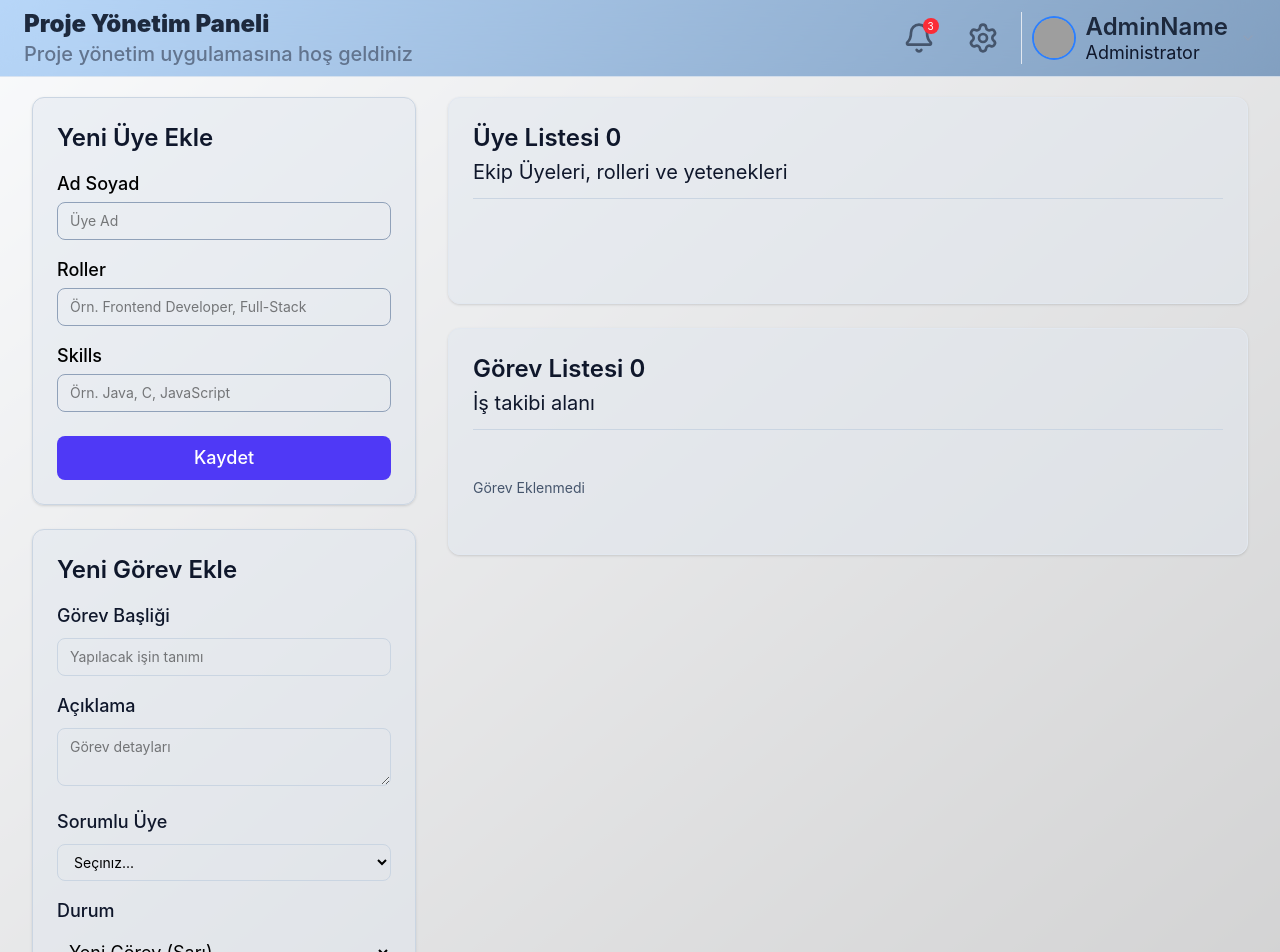
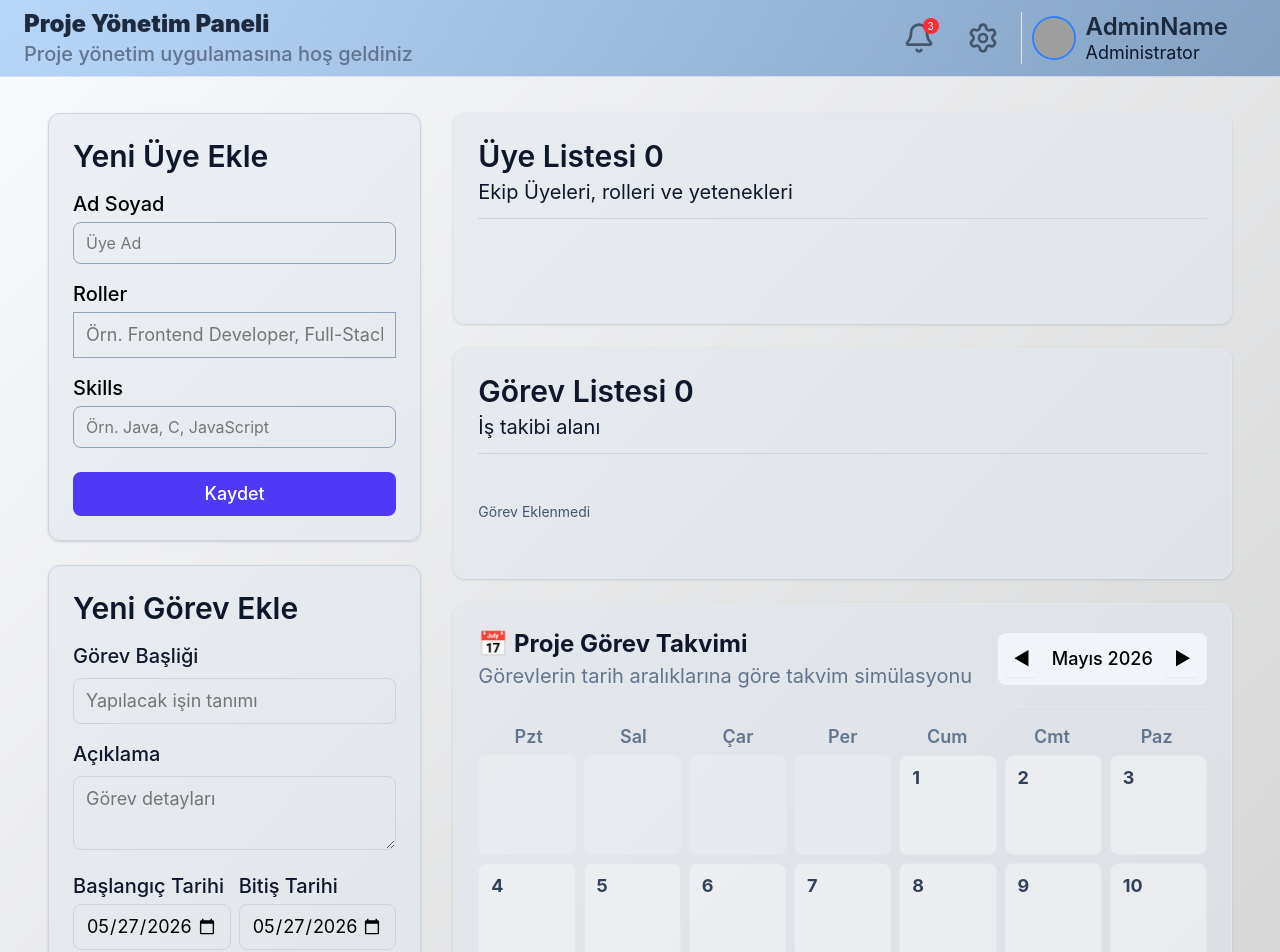
Before and after one commit to YoncaEsendemir/ProjectManagement, a React app in the folder frontend/: page / in a window 1280 px wide. Shown: the top 952 px of the page. Built offline with nearby package versions, Linux system fonts and the light colour scheme; grey boxes are pictures that could not be loaded; the HTML template or start-up script is replaced by a standard one.

Commit message:
Tasarım Guncellendi

```diff
--- a/frontend/src/components/MemberForm.jsx
+++ b/frontend/src/components/MemberForm.jsx
@@ -34,18 +34,18 @@ const handleSubmit=(e)=>{
   return (
     <form onSubmit={handleSubmit} className='space-y-4'>
         <div>
-          <label className='block text-lg font-medium text-salte-800/50 dark:text-white/80 mb-1'> Ad Soyad</label>
-            <input type="text" value={name} onChange={(e)=>setName(e.target.value)} placeholder="Üye Ad" required className="w-full px-3 py-2 border border-slate-400 rounded-lg text-sm focus:outline-none"/>
+          <label className='block text-xl font-medium text-salte-800/50 dark:text-white/80 mb-1'> Ad Soyad</label>
+            <input type="text" value={name} onChange={(e)=>setName(e.target.value)} placeholder="Üye Ad" required className="w-full px-3 py-2 border border-slate-400 rounded-lg text-base focus:outline-none"/>
         </div>
 
         <div>
-            <label className='block text-lg font-medium text-salte-800/50 dark:text-white/80 mb-1'>Roller</label>
-            <input type="text" value={rolesInput}  onChange={(e)=>setRolesInput(e.target.value)} required placeholder="Örn. Frontend Developer, Full-Stack" className="w-full px-3 py-2 border border-slate-400 rounded-lg text-sm focus:outline-none"/>
+            <label className='block text-xl font-medium text-salte-800/50 dark:text-white/80 mb-1'>Roller</label>
+            <input type="text" value={rolesInput}  onChange={(e)=>setRolesInput(e.target.value)} required placeholder="Örn. Frontend Developer, Full-Stack" className="w-full px-3 py-2 border border-slate-400 rounded-base text-lg focus:outline-none"/>
         </div>
 
         <div>
-            <label className='block text-lg font-medium text-salte-800/50 dark:text-white/80 mb-1'>Skills</label>
-            <input type="text" value={skillsInput}  onChange={(e)=>setSkillsInput(e.target.value)} required placeholder="Örn. Java, C, JavaScript" className="w-full px-3 py-2 border border-slate-400 rounded-lg text-sm focus:outline-none"/>
+            <label className='block text-xl font-medium text-salte-800/50 dark:text-white/80 mb-1'>Skills</label>
+            <input type="text" value={skillsInput}  onChange={(e)=>setSkillsInput(e.target.value)} required placeholder="Örn. Java, C, JavaScript" className="w-full px-3 py-2 border border-slate-400 rounded-lg text-base focus:outline-none"/>
         </div>
         <div className="flex space-x-2 pt-2">
             <button type="submit" className='flex-1 bg-indigo-600 text-white py-2 px-3 rounded-lg text-lg font-medium hover:bg-indigo-700 transitions'> {editingMember ? 'Güncelle' : 'Kaydet'}</button>
--- a/frontend/src/components/TaskForm.jsx
+++ b/frontend/src/components/TaskForm.jsx
@@ -6,6 +6,9 @@ function TaskForm({onSave,editingTask,members,onCancel}) {
     const [description,setDescription]=useState('');
     const [assignedTo,setAssignedTo]=useState('');
     const [status,setStatus]=useState('Yeni Görev');
+    // tarihler eklendı yani görev başlangiç ve bitiş tarihi ekledım varsayım bügünün tarihi olarak alındı
+    const [startDate,setStartDate]=useState(new Date().toISOString().split('T')[0]);
+    const [endDate, setEndDate] = useState(new Date().toISOString().split('T')[0]);
 
     useEffect(()=>{
         if(editingTask){
@@ -13,42 +16,65 @@ function TaskForm({onSave,editingTask,members,onCancel}) {
             setDescription(editingTask.description);
             setAssignedTo(editingTask.assignedTo);
             setStatus(editingTask.status);
+            setStartDate(editingTask.startDate || new Date().toISOString().split('T')[0]);
+            setEndDate(editingTask.endDate || new Date().toISOString().split('T')[0]);
         }else{
             setTitle('');
             setDescription('');
             setAssignedTo('');
             setStatus('Yeni Görev');
+            setStatus('Yeni Görev');
+            setStartDate(new Date().toISOString().split('T')[0]);
+            setEndDate(new Date().toISOString().split('T')[0]);
         }
     },[editingTask])
 
     const handleSubmit =(e)=>{
         e.preventDefault();
         if(!title.trim())return;
-        onSave({title,description,assignedTo,status});
+        onSave({title,description,assignedTo,status,startDate, endDate});
         setTitle('');
         setDescription('');
         setAssignedTo('');
         setStatus('Yeni Görev');
+        setStatus('Yeni Görev');
+        setStartDate(new Date().toISOString().split('T')[0]);
+        setEndDate(new Date().toISOString().split('T')[0]);
     };
 
   return (
    <form onSubmit={handleSubmit} className='space-y-4'>
         <div>
-            <label className='block text-lg font-medium text-slate-900 dark:text-slate-300 mb-2'>Görev Başliği</label>
+            <label className='block text-xl font-medium text-slate-900 dark:text-slate-300 mb-2'>Görev Başliği</label>
             <input type="text" value={title} onChange={(e)=>setTitle(e.target.value)} placeholder='Yapılacak işin tanımı'
-            className='w-full px-3 py-2 border border-slate-300 rounded-lg text-sm focus:outline-none focus:border-indigo-500' required/>
+            className='w-full px-3 py-2 border border-slate-300 rounded-lg text-lg focus:outline-none focus:border-indigo-500' required/>
         </div>
 
         <div>
-            <label className='block text-lg font-medium text-slate-900 dark:text-slate-300 mb-2'>Açıklama</label>
+            <label className='block text-xl font-medium text-slate-900 dark:text-slate-300 mb-2'>Açıklama</label>
             <textarea value={description} onChange={(e)=>setDescription(e.target.value)} placeholder='Görev detayları' rows="2"
-            className='w-full px-3 py-2 border border-slate-300 rounded-lg text-sm focus:outline-none focus:border-indigo-500'/>
+            className='w-full px-3 py-2 border border-slate-300 rounded-lg text-lg focus:outline-none focus:border-indigo-500'/>
         </div>
 
+        {/* Tarih Alanları */}
+            <div className='grid grid-cols-2 gap-2'>
+                <div>
+                    <label className='block text-xl font-medium text-slate-900 mb-1'>Başlangıç Tarihi</label>
+                    <input type="date" value={startDate} onChange={(e) => setStartDate(e.target.value)}
+                        className='w-full px-3 py-2 border border-slate-300 rounded-lg text-lg focus:outline-none focus:border-indigo-500' required />
+                </div>
+                <div>
+                    <label className='block text-xl font-medium text-slate-900 mb-1'>Bitiş Tarihi</label>
+                    <input type="date" value={endDate} onChange={(e) => setEndDate(e.target.value)}
+                        className='w-full px-3 py-2 border border-slate-300 rounded-lg text-lg focus:outline-none focus:border-indigo-500' required />
+                </div>
+            </div>
+
+
         <div>
-            <label className='block text-lg font-medium text-slate-900 dark:text-slate-300 mb-2'>Sorumlu Üye</label>
+            <label className='block text-xl font-medium text-slate-900 dark:text-slate-300 mb-2'>Sorumlu Üye</label>
                 <select value={assignedTo} onChange={(e)=>setAssignedTo(e.target.value)}
-                    className='w-full px-3 py-2 border border-slate-300  rounded-lg text-sm bg-white-80 focus:outline-none focus:border-indigo-500'>
+                    className='w-full px-3 py-2 border border-slate-300  rounded-lg text-lg bg-white-80 focus:outline-none focus:border-indigo-500'>
                         <option value="">Seçınız...</option>
                         {
                             members.map(m=>(
@@ -68,12 +94,12 @@ function TaskForm({onSave,editingTask,members,onCancel}) {
         </div>
 
         <div className='flex space-x-2 pt-2'>
-            <button type='submit' className='flex-1 bg-indigo-600 text-white py-2 px-4 rounded-lg text-lg font-medium hover:bg-indigo-700 transition'>
+            <button type='submit' className='flex-1 bg-indigo-600 text-white py-2 px-4 rounded-lg text-xl font-medium hover:bg-indigo-700 transition'>
                         {editingTask ? 'Görev Güncelle': 'Görev Ekle'}
             </button>
             {
                 editingTask &&(
-                    <button type="button" onClick={onCancel} className='bg-slate-300 text-slate-900 py-2 px-3 rounded-lg text-sm font-medium hover:bg-slate-400 transition' >
+                    <button type="button" onClick={onCancel} className='bg-slate-300 text-slate-900 py-2 px-3 rounded-lg text-lg font-medium hover:bg-slate-400 transition' >
                         iptal
                     </button>
                 )
--- a/frontend/src/pages/Dashboard.jsx
+++ b/frontend/src/pages/Dashboard.jsx
@@ -4,121 +4,199 @@ import MemberForm from '../components/MemberForm';
 import MemberList from '../components/MemberList';
 import TaskForm from '../components/TaskForm';
 import TaskList from '../components/TaskList';
-// Şifreleme için gizli anahtar (Normalde .evn dosyalarında saklanır proje yayına alirken sorun yaşanmasın diye burada sakladım)
+
 const SECRET_KEY = 'qlI/T*_giO.ETuB2j2.+';
+
 function Dashboard() {
 
     // Veriyi şifreleyip LocalStorage'a kaydetme
-const encryptAndSave=(key,data)=>{
-    const stringData= JSON.stringify(data); // veriyi metine çevirir
-    const encrypted= CryptoJS.AES.encrypt(stringData,SECRET_KEY).toString()// şifreleniyor
-    localStorage.setItem(key,encrypted)
+    const encryptAndSave = (key, data) => {
+        const stringData = JSON.stringify(data);
+        const encrypted = CryptoJS.AES.encrypt(stringData, SECRET_KEY).toString();
+        localStorage.setItem(key, encrypted);
     }
+
     // LocalStorage'dan şifreli veriyi çözüp okuma
-
-    const getAndDecrypt=(key)=>{
-        const encrytedData= localStorage.getItem(key);
-        if(!encrytedData) return []; // veri yoksa boş dizi gönder
-        try{
-            const bytes= CryptoJS.AES.decrypt(encrytedData,SECRET_KEY)// Şifreyi çözüyor
-            const decryptedText=bytes.toString(CryptoJS.enc.Utf8) // metine çeviriyoruz
-            return JSON.parse(decryptedText); //Tekrar JavaScript dizisine çeviriyoruz
-        }catch(err){
-            console.error("Veri şifresi çözülürken hata oluştu, veriler sıfırlandı.", error);
+    const getAndDecrypt = (key) => {
+        const encryptedData = localStorage.getItem(key);
+        if (!encryptedData) return [];
+        try {
+            const bytes = CryptoJS.AES.decrypt(encryptedData, SECRET_KEY);
+            const decryptedText = bytes.toString(CryptoJS.enc.Utf8);
+            return JSON.parse(decryptedText);
+        } catch (err) {
+            // HATA DÜZELTİLDİ: 'error' yerine catch bloğundaki 'err' değişkeni yazıldı.
+            console.error("Veri şifresi çözülürken hata oluştu, veriler sıfırlandı.", err);
             return [];
         }
     };
 
     // State Yönetimi
-    const [members,setMembers]=useState(() => getAndDecrypt('pm_members'));
-    const [tasks,setTasks]=useState(()=>getAndDecrypt('pm_tasks'));
+    const [members, setMembers] = useState(() => getAndDecrypt('pm_members'));
+    const [tasks, setTasks] = useState(() => getAndDecrypt('pm_tasks'));
 
-    const [editingMember,setEditingMember]=useState(null);
-    const [editingTask, setEditingTask]=useState(null);
+    const [editingMember, setEditingMember] = useState(null);
+    const [editingTask, setEditingTask] = useState(null);
 
+    // Takvim için Ay/Yıl State'i
+    const [currentDate, setCurrentDate] = useState(new Date());
 
-    // veriler değiştiğinde şifrelenir ve LocalStorage kayit edilir
-    useEffect(()=>{
-        encryptAndSave('pm_members',members);
-    },[members]);
+    // Veriler değiştiğinde şifrelenir ve LocalStorage'a kayıt edilir
+    useEffect(() => {
+        encryptAndSave('pm_members', members);
+    }, [members]);
 
-    useEffect(()=>{
-        encryptAndSave('pm_tasks',tasks)
-    },[tasks]);
+    useEffect(() => {
+        encryptAndSave('pm_tasks', tasks);
+    }, [tasks]);
 
-    // Üye CURD İşlemleri
-    const saveMembers= (memberData)=>{
-        if(editingMember){
-            setMembers(members.map(m=>m.id === editingMember.id ? {...m, ...memberData}: m));
+    // Üye CRUD İşlemleri
+    const saveMembers = (memberData) => {
+        if (editingMember) {
+            setMembers(members.map(m => m.id === editingMember.id ? { ...m, ...memberData } : m));
             setEditingMember(null);
-        }
-        else{
-            const newMember = {id: Date.now().toString(),...memberData};
-            setMembers([...members,newMember]);
+        } else {
+            const newMember = { id: Date.now().toString(), ...memberData };
+            setMembers([...members, newMember]);
         }
     }
 
-    const saveTask= (taskData)=>{
-        if(editingTask){
-         setEditingTask(tasks.map(t=>t.id=== editingTask.id ?{...t,...taskData}:t));
+    // Görev CRUD İşlemleri
+    const saveTask = (taskData) => {
+        if (editingTask) {
+            setTasks(tasks.map(t => t.id === editingTask.id ? { ...t, ...taskData } : t));
             setEditingTask(null);
-        }
-        else{
-            const newTask = {id:Date.now().toString, ...taskData};
-            setTasks([...tasks,newTask])
+        } else {
+            const newTask = { id: Date.now().toString(), ...taskData };
+            setTasks([...tasks, newTask]);
         }
     }
 
-    const deleteMembers= (id)=>{
-        setMembers(members.filter(m=>m.id!=id));
-        setTasks(tasks.map(t=>t.assignedTo === id ?{...t,assignedTo:''}:t));
+    const deleteMembers = (id) => {
+        setMembers(members.filter(m => m.id != id));
+        setTasks(tasks.map(t => t.assignedTo === id ? { ...t, assignedTo: '' } : t));
     }
 
-
-    const deleteTask=(id)=>{
-        setTasks(tasks.filter(t=>t.id!=id));
+    const deleteTask = (id) => {
+        setTasks(tasks.filter(t => t.id != id));
     };
 
+    // --- TAKVİM HESAPLAMA MANTIĞI ---
+    const year = currentDate.getFullYear();
+    const month = currentDate.getMonth();
+
+    const firstDayOfMonth = new Date(year, month, 1).getDay();
+    const startOffset = firstDayOfMonth === 0 ? 6 : firstDayOfMonth - 1;
+    const daysInMonth = new Date(year, month + 1, 0).getDate();
+
+    const calendarCells = [];
+    for (let i = 0; i < startOffset; i++) {
+        calendarCells.push(null);
+    }
+    for (let d = 1; d <= daysInMonth; d++) {
+        calendarCells.push(new Date(year, month, d));
+    }
+
+    const getTasksForDate = (date) => {
+        if (!date) return [];
+        const dateStr = date.toISOString().split('T')[0];
+        return tasks.filter(t => {
+            return t.startDate <= dateStr && t.endDate >= dateStr;
+        });
+    };
+
+    const monthNames = ["Ocak", "Şubat", "Mart", "Nisan", "Mayıs", "Haziran", "Temmuz", "Ağustos", "Eylül", "Ekim", "Kasım", "Aralık"];
 
     return (
-    <div className='grid grid-cols-1 lg:grid-cols-3 gap-8 '>
-        {/* sol sütun giriş formları */}
+        <div className='grid grid-cols-1 lg:grid-cols-3 gap-8 p-4'>
+            {/* Sol Sütun: Giriş Formları */}
             <div className='lg:col-span-1 flex flex-col space-y-6'>
                 <div className='bg-slate-200/50 dark:bg-slate-900/80 p-6 rounded-xl border border-slate-300 shadow-sm'>
-            <h2 className='text-2xl font-semibold mb-4 text-slate-900'>
+                    <h2 className='text-3xl font-semibold mb-4 text-slate-900 dark:text-white'>
                         {editingMember ? 'Üyeyi Düzenle' : 'Yeni Üye Ekle'}
                     </h2>
-            <MemberForm onSave={saveMembers} editingMember={editingMember} onCancel={()=>setEditingMember(null)}/>
+                    <MemberForm onSave={saveMembers} editingMember={editingMember} onCancel={() => setEditingMember(null)} />
                 </div>
                 <div className='bg-slate-200/50 p-6 rounded-xl border border-slate-300 shadow-sm'>
-                <h2 className='text-2xl font-semibold mb-4 text-slate-900'>
-                    {editingTask ? 'Görev Düzenle':'Yeni Görev Ekle'}
+                    <h2 className='text-3xl font-semibold mb-4 text-slate-900'>
+                        {editingTask ? 'Görev Düzenle' : 'Yeni Görev Ekle'}
                     </h2>
-                <TaskForm onSave={saveTask} editingTask={editingTask} members={members} onCancel={()=>setEditingTask(null)}/>
+                    <TaskForm onSave={saveTask} editingTask={editingTask} members={members} onCancel={() => setEditingTask(null)} />
                 </div>
             </div>
 
-        {/*Sağ Sütun: görüntüleme ve yönetim listeleri */}
-        {/*
-        col-span-2: İlgili öğenin veya kutunun, bağlı olduğu grid sisteminde yatay olarak 2 sütunluk yer kaplamasını sağlar */}
+            {/* Sağ Sütun: Görüntüleme, Yönetim Listeleri ve Takvim */}
             <div className='lg:col-span-2 flex flex-col space-y-6'>
                 <div className='bg-slate-200/50 p-6 rounded-xl border border-slate-200 shadow-sm'>
                     <div className='border-b border-slate-300 dark:border-slate-100 pb-3 mb-4'>
-                    <h2 className='text-2xl font-semibold text-slate-900 dark:text-white/80'>Üye Listesi {members.length}</h2>
+                        <h2 className='text-3xl font-semibold text-slate-900 dark:text-white/80'>Üye Listesi {members.length}</h2>
                         <p className='text-xl mt-1 text-slate-900'>Ekip Üyeleri, rolleri ve yetenekleri</p>
                     </div>
-                <MemberList members={members} onEdit={setEditingMember} onDelete={deleteMembers}/>
+                    <MemberList members={members} onEdit={setEditingMember} onDelete={deleteMembers} />
                 </div>
 
-            {/* Görevler listelenecek burada */}
                 <div className='bg-slate-200/50 p-6 rounded-xl border border-slate-200 shadow-sm'>
                     <div className='border-b border-slate-300 dark:border-slate-100 pb-3 mb-4'>
-                <h2 className='text-2xl font-semibold text-slate-900 dark:text-white/80'> Görev Listesi {tasks.length} </h2>
+                        <h2 className='text-3xl font-semibold text-slate-900 dark:text-white/80'> Görev Listesi {tasks.length} </h2>
                         <p className='text-xl mt-1 text-slate-900'>İş takibi alanı</p>
                     </div>
-                 <TaskList tasks={tasks} members={members} onEdit={setEditingTask} onDelete={deleteTask}/>
+                    <TaskList tasks={tasks} members={members} onEdit={setEditingTask} onDelete={deleteTask} />
                 </div>
 
+                {/* Proje Görev Takvimi */}
+                <div className='bg-slate-200/50 p-6 rounded-xl border border-slate-200 shadow-sm w-full '>
+                    <div className='flex justify-between items-center border-b border-slate-200 pb-4 mb-4 '>
+                        <div>
+                            <h2 className='text-2xl font-bold text-slate-900'>📅 Proje Görev Takvimi</h2>
+                            <p className='text-xl text-slate-500 mt-0.5'>Görevlerin tarih aralıklarına göre takvim simülasyonu</p>
+                        </div>
+                        <div className='flex items-center space-x-2 bg-slate-100 p-2 rounded-lg text-lg font-medium'>
+                            <button onClick={() => setCurrentDate(new Date(year, month - 1, 1))} className='px-2 py-1 hover:bg-white rounded transition shadow-xs'>◀</button>
+                            <span className='w-28 text-center'>{monthNames[month]} {year}</span>
+                            <button onClick={() => setCurrentDate(new Date(year, month + 1, 1))} className='px-2 py-1 hover:bg-white rounded transition shadow-xs'>▶</button>
+                        </div>
+                    </div>
+
+                    {/* Gün İsimleri Satırı */}
+                    <div className='grid grid-cols-7 gap-1 text-center text-lg font-semibold text-slate-500 mb-1'>
+                        <div>Pzt</div><div>Sal</div><div>Çar</div><div>Per</div><div>Cum</div><div>Cmt</div><div>Paz</div>
+                    </div>
+
+                    {/* Takvim Grid Hücreleri */}
+                    <div className='grid grid-cols-7 gap-2 auto-rows-[100px]  '>
+                        {calendarCells.map((cellDate, idx) => {
+                            const dayTasks = getTasksForDate(cellDate);
+                            const isToday = cellDate && cellDate.toDateString() === new Date().toDateString();
+
+                            return (
+                                <div key={idx} className={`p-1 border rounded-lg flex flex-col justify-between transition ${cellDate ? 'bg-slate-50/50 border-slate-200' : 'bg-slate-100/30 border-transparent'} ${isToday ? 'ring-2 ring-indigo-500 bg-indigo-50/20' : ''}`}>
+                                    {cellDate ? (
+                                        <>
+                                            <span className={`text-lg font-bold px-2 py-1 rounded w-fit ${isToday ? 'bg-indigo-600 text-white' : 'text-slate-700'}`}>
+                                                {cellDate.getDate()}
+                                            </span>
+                                            {/* Günün Görevleri */}
+                                            <div className='flex-1 overflow-y-auto space-y-1 mt-1 text-[16px] custom-scrollbar'>
+                                                {dayTasks.map(t => {
+                                                    let colorClass = 'bg-amber-100 text-amber-800 border-amber-300';
+                                                    if (t.status === 'Süren Görev') colorClass = 'bg-blue-100 text-blue-800 border-blue-300';
+                                                    if (t.status === 'Biten Görev') colorClass = 'bg-green-100 text-green-800 border-green-300';
+
+                                                    return (
+                                                        //  stil şablonuna dahil edildi.
+                                                        <div key={t.id} className={`px-1 py-1 rounded border truncate font-medium ${colorClass}`} title={t.title}>
+                                                            {t.title}
+                                                        </div>
+                                                    );
+                                                })}
+                                            </div>
+                                        </>
+                                    ) : null}
+                                </div>
+                            );
+                        })}
+                    </div>
+                </div>
 
             </div>
         </div>
```
Also changed, not shown: frontend/src/components/MemberList.jsx (+4 -4 lines), frontend/src/components/TaskList.jsx (+10 -4 lines). Lines whose indentation alone changed are shown as unchanged.
